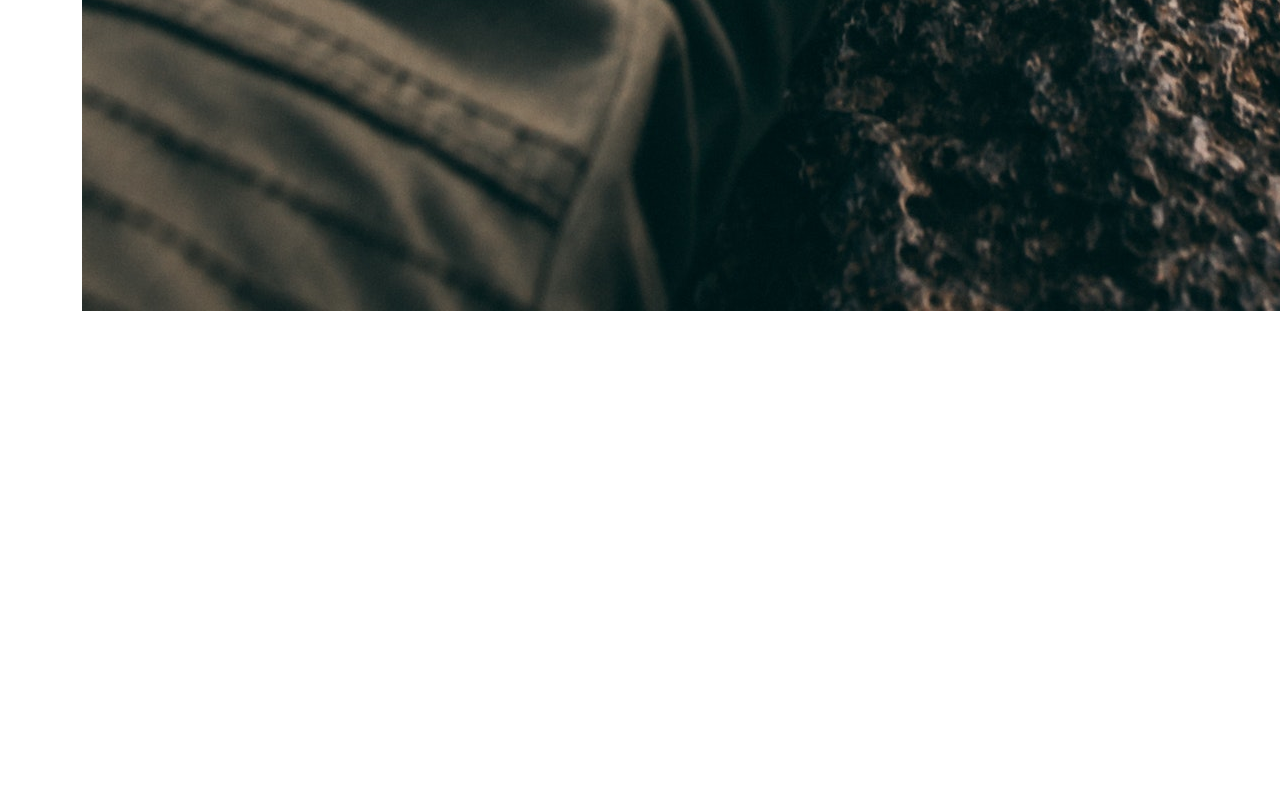
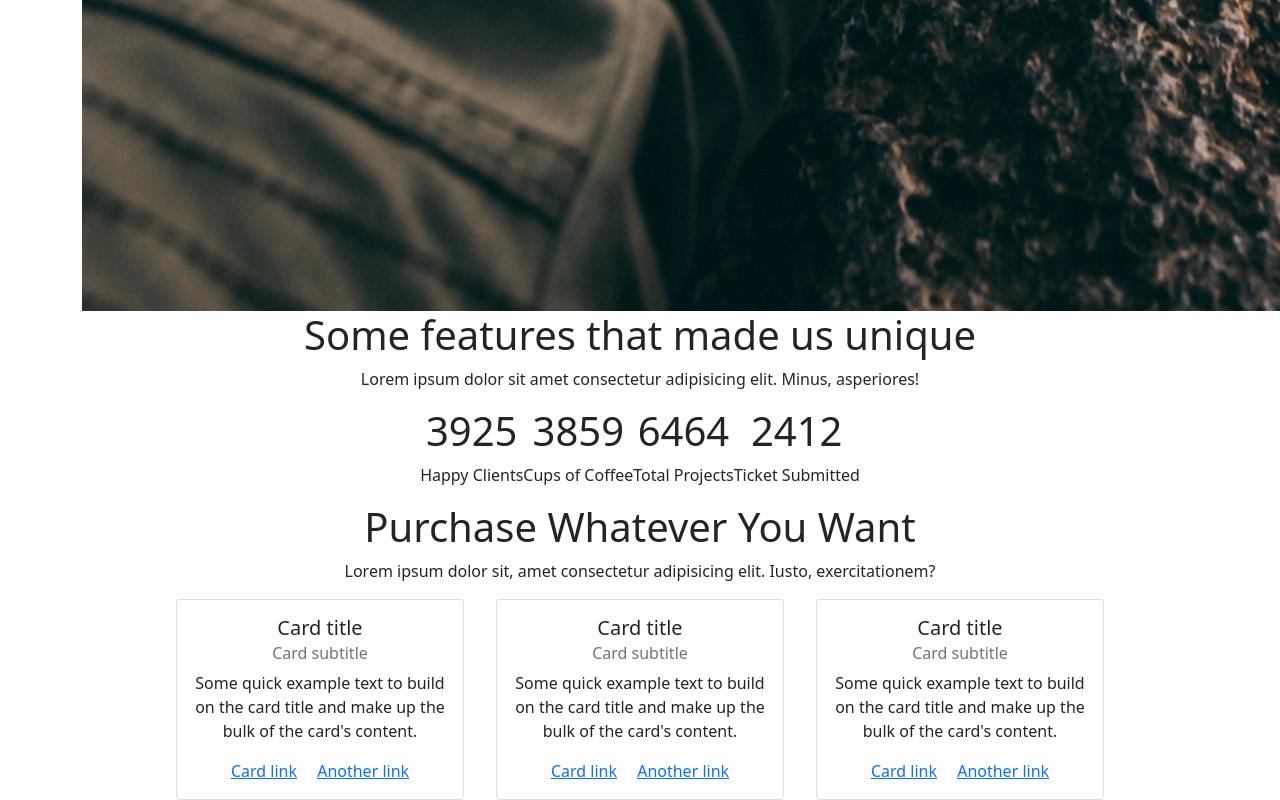
Before and after one commit to najmulmyself/Books, a plain HTML site: page src/index.html in a window 1280 px wide. Shown: the part 3376-4176 px from the top of the page. Before the commit the page ends 3687 px from the top, so only its background shows below. Drawn offline with nearby package versions, Linux system fonts and the light colour scheme.

Commit message:
fixed card flex issue

```diff
--- a/src/index.html
+++ b/src/index.html
@@ -33,9 +33,7 @@
             <div class="ms-auto"></div>
             <ul class="navbar-nav">
               <li class="nav-item active">
-                <a class="nav-link" href="#"
-                  >Home</a
-                >
+                <a class="nav-link" href="#">Home</a>
               </li>
               <li class="nav-item">
                 <a class="nav-link" href="#">Course</a>
@@ -68,11 +66,15 @@
           <div class="col-md-7 col-sm-12">
             <h6>AUTHOR:ROFF DOBELY</h6>
             <h1>EXITING ADVENTURE</h1>
-                  <p>Lorem ipsum dolor sit amet consectetur adipisicing elit. Voluptatem itaque praesentium voluptates veritatis enim, cumque suscipit est consequuntur amet fugit!</p>
+            <p>
+              Lorem ipsum dolor sit amet consectetur adipisicing elit.
+              Voluptatem itaque praesentium voluptates veritatis enim, cumque
+              suscipit est consequuntur amet fugit!
+            </p>
             <button class="btn btn-light px-5 py-2">Buy now for $5.99</button>
           </div>
           <div class="col-md-5 col-sm-12 h-25">
-                  <img src="../assets/header-img.png" alt="" srcset="">
+            <img src="../assets/header-img.png" alt="" srcset="" />
           </div>
         </div>
       </div>
@@ -83,14 +85,110 @@
           <div class="row">
             <div class="col-md-6">
               <div class="pray">
-                            <img src="../assets/pexels-photo-1904769.jpeg" alt="">
+                <img src="../assets/pexels-photo-1904769.jpeg" alt="" />
               </div>
             </div>
             <div class="col-md-6">
               <div class="panel text-left">
                 <h1>Mr. David Smith</h1>
-                            <p>Lorem ipsum dolor sit amet consectetur adipisicing elit. Corporis voluptate laudantium eligendi nisi nostrum laboriosam minima natus dolor praesentium in.</p>
-                            <p>Lorem ipsum, dolor sit amet consectetur adipisicing elit. Corporis veritatis placeat distinctio pariatur quas quis atque laudantium rem repellendus quod suscipit sed at sapiente, eum tenetur minus cumque laboriosam doloribus aspernatur incidunt dignissimos! Natus modi dignissimos quod accusantium molestiae odit laudantium similique voluptas totam eius!</p>
+                <p>
+                  Lorem ipsum dolor sit amet consectetur adipisicing elit.
+                  Corporis voluptate laudantium eligendi nisi nostrum laboriosam
+                  minima natus dolor praesentium in.
+                </p>
+                <p>
+                  Lorem ipsum, dolor sit amet consectetur adipisicing elit.
+                  Corporis veritatis placeat distinctio pariatur quas quis atque
+                  laudantium rem repellendus quod suscipit sed at sapiente, eum
+                  tenetur minus cumque laboriosam doloribus aspernatur incidunt
+                  dignissimos! Natus modi dignissimos quod accusantium molestiae
+                  odit laudantium similique voluptas totam eius!
+                </p>
+              </div>
+            </div>
+          </div>
+        </div>
+      </section>
+
+      <section class="section-2 container-fluid p-0">
+        <div class="cover">
+          <div class="content text-center">
+            <h1>Some features that made us unique</h1>
+            <p>
+              Lorem ipsum dolor sit amet consectetur adipisicing elit. Minus,
+              asperiores!
+            </p>
+          </div>
+        </div>
+        <div class="container-fluid text-center">
+          <div
+            class="numbers d-flex flex-md-row flex-wrap justify-content-center"
+          >
+            <div class="rect">
+              <h1>3925</h1>
+              <p>Happy Clients</p>
+            </div>
+            <div class="rect">
+              <h1>3859</h1>
+              <p>Cups of Coffee</p>
+            </div>
+            <div class="rect">
+              <h1>6464</h1>
+              <p>Total Projects</p>
+            </div>
+            <div class="rect">
+              <h1>2412</h1>
+              <p>Ticket Submitted</p>
+            </div>
+          </div>
+        </div>
+
+        <div class="purchase text-center">
+          <h1>Purchase Whatever You Want</h1>
+          <p>
+            Lorem ipsum dolor sit, amet consectetur adipisicing elit. Iusto,
+            exercitationem?
+          </p>
+
+          <div class="cards">
+            <div class="d-flex flex-wrap flex-row justify-content-center">
+              <div class="card mx-3" style="width: 18rem">
+                <div class="card-body">
+                  <h5 class="card-title">Card title</h5>
+                  <h6 class="card-subtitle mb-2 text-muted">Card subtitle</h6>
+                  <p class="card-text">
+                    Some quick example text to build on the card title and make
+                    up the bulk of the card's content.
+                  </p>
+                  <a href="#" class="card-link">Card link</a>
+                  <a href="#" class="card-link">Another link</a>
+                </div>
+              </div>
+
+              <div class="card mx-3" style="width: 18rem">
+                <div class="card-body">
+                  <h5 class="card-title">Card title</h5>
+                  <h6 class="card-subtitle mb-2 text-muted">Card subtitle</h6>
+                  <p class="card-text">
+                    Some quick example text to build on the card title and make
+                    up the bulk of the card's content.
+                  </p>
+                  <a href="#" class="card-link">Card link</a>
+                  <a href="#" class="card-link">Another link</a>
+                </div>
+              </div>
+
+              <div class="card mx-3" style="width: 18rem">
+                <div class="card-body">
+                  <h5 class="card-title">Card title</h5>
+                  <h6 class="card-subtitle mb-2 text-muted">Card subtitle</h6>
+                  <p class="card-text">
+                    Some quick example text to build on the card title and make
+                    up the bulk of the card's content.
+                  </p>
+                  <a href="#" class="card-link">Card link</a>
+                  <a href="#" class="card-link">Another link</a>
+                </div>
               </div>
             </div>
           </div>
```
Lines whose indentation alone changed are shown as unchanged.
